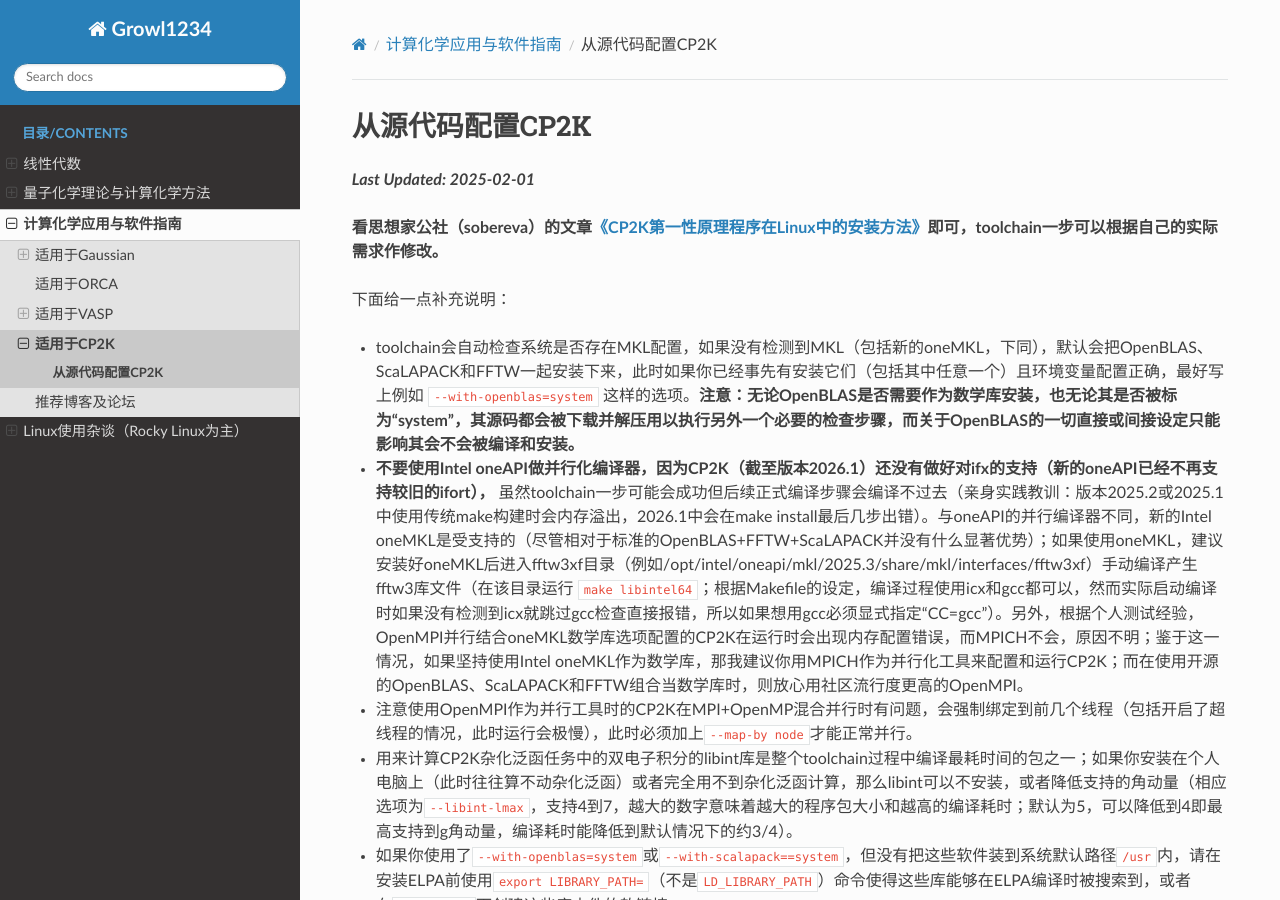
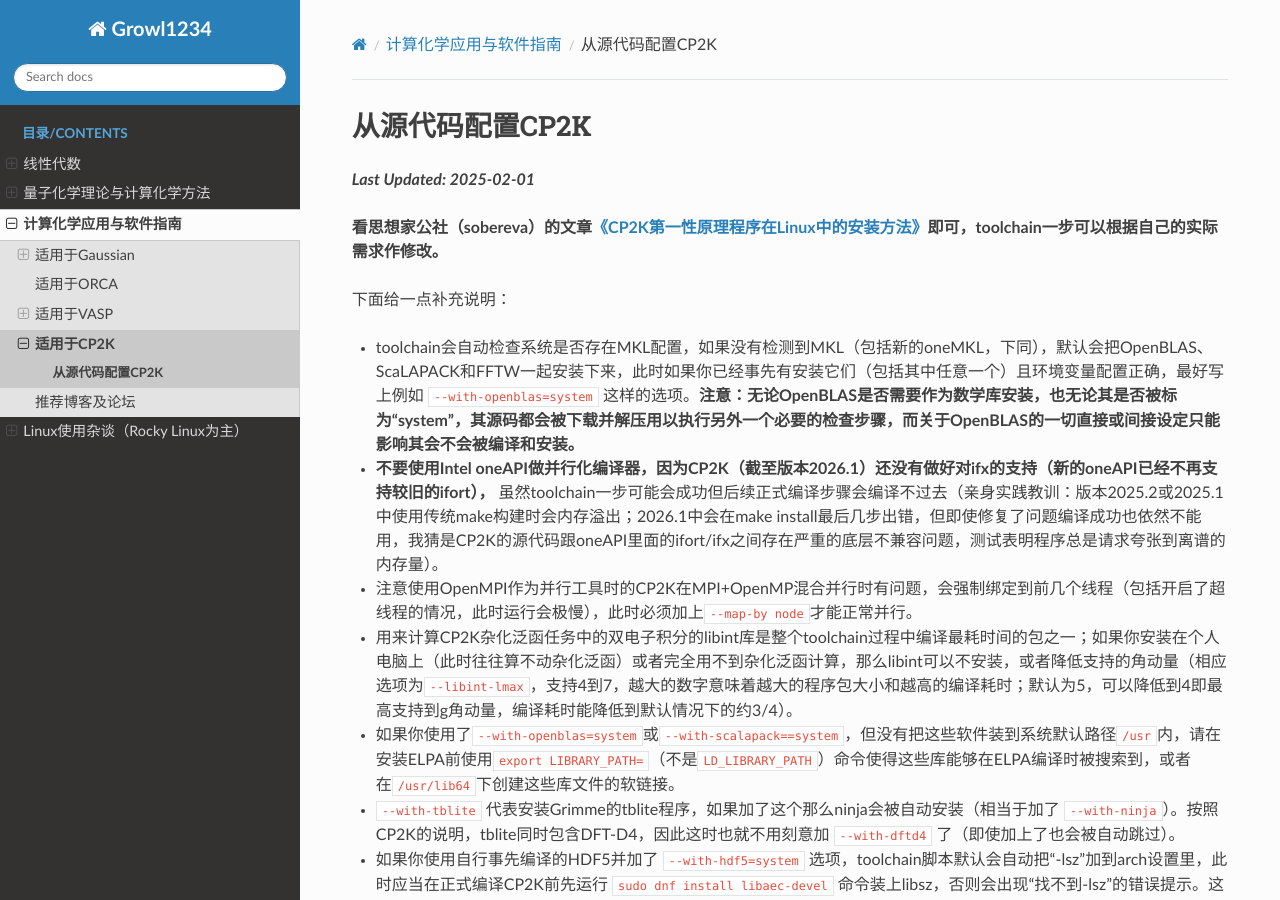
Before and after one commit to Growl1234/RTDProject, a Sphinx documentation site: the page built from source/applications/CP2K/installation.md, in a window 1280 px wide and 900 px high. Built offline with Sphinx 7.4.7 and the Read the Docs theme 3.1.0, drawn with Linux system fonts in a browser that asks for light colours.

Commit message:
Update description about CP2K compilation issue with Intel compilers

```diff
--- a/source/applications/CP2K/installation.md
+++ b/source/applications/CP2K/installation.md
@@ -8,7 +8,7 @@
 
 * toolchain会自动检查系统是否存在MKL配置，如果没有检测到MKL（包括新的oneMKL，下同），默认会把OpenBLAS、ScaLAPACK和FFTW一起安装下来，此时如果你已经事先有安装它们（包括其中任意一个）且环境变量配置正确，最好写上例如 `--with-openblas=system` 这样的选项。**注意：无论OpenBLAS是否需要作为数学库安装，也无论其是否被标为“system”，其源码都会被下载并解压用以执行另外一个必要的检查步骤，而关于OpenBLAS的一切直接或间接设定只能影响其会不会被编译和安装。**
 
-* **不要使用Intel oneAPI做并行化编译器，因为CP2K（截至版本2026.1）还没有做好对ifx的支持（新的oneAPI已经不再支持较旧的ifort），** 虽然toolchain一步可能会成功但后续正式编译步骤会编译不过去（亲身实践教训：版本2025.2或2025.1中使用传统make构建时会内存溢出，2026.1中会在make install最后几步出错）。与oneAPI的并行编译器不同，新的Intel oneMKL是受支持的（尽管相对于标准的OpenBLAS+FFTW+ScaLAPACK并没有什么显著优势）；如果使用oneMKL，建议安装好oneMKL后进入fftw3xf目录（例如/opt/intel/oneapi/mkl/2025.3/share/mkl/interfaces/fftw3xf）手动编译产生fftw3库文件（在该目录运行 `make libintel64`；根据Makefile的设定，编译过程使用icx和gcc都可以，然而实际启动编译时如果没有检测到icx就跳过gcc检查直接报错，所以如果想用gcc必须显式指定“CC=gcc”）。另外，根据个人测试经验，OpenMPI并行结合oneMKL数学库选项配置的CP2K在运行时会出现内存配置错误，而MPICH不会，原因不明；鉴于这一情况，如果坚持使用Intel oneMKL作为数学库，那我建议你用MPICH作为并行化工具来配置和运行CP2K；而在使用开源的OpenBLAS、ScaLAPACK和FFTW组合当数学库时，则放心用社区流行度更高的OpenMPI。
+* **不要使用Intel oneAPI做并行化编译器，因为CP2K（截至版本2026.1）还没有做好对ifx的支持（新的oneAPI已经不再支持较旧的ifort），** 虽然toolchain一步可能会成功但后续正式编译步骤会编译不过去（亲身实践教训：版本2025.2或2025.1中使用传统make构建时会内存溢出；2026.1中会在make install最后几步出错，但即使修复了问题编译成功也依然不能用，我猜是CP2K的源代码跟oneAPI里面的ifort/ifx之间存在严重的底层不兼容问题，测试表明程序总是请求夸张到离谱的内存量）。
 
 * 注意使用OpenMPI作为并行工具时的CP2K在MPI+OpenMP混合并行时有问题，会强制绑定到前几个线程（包括开启了超线程的情况，此时运行会极慢），此时必须加上`--map-by node`才能正常并行。
 
```
